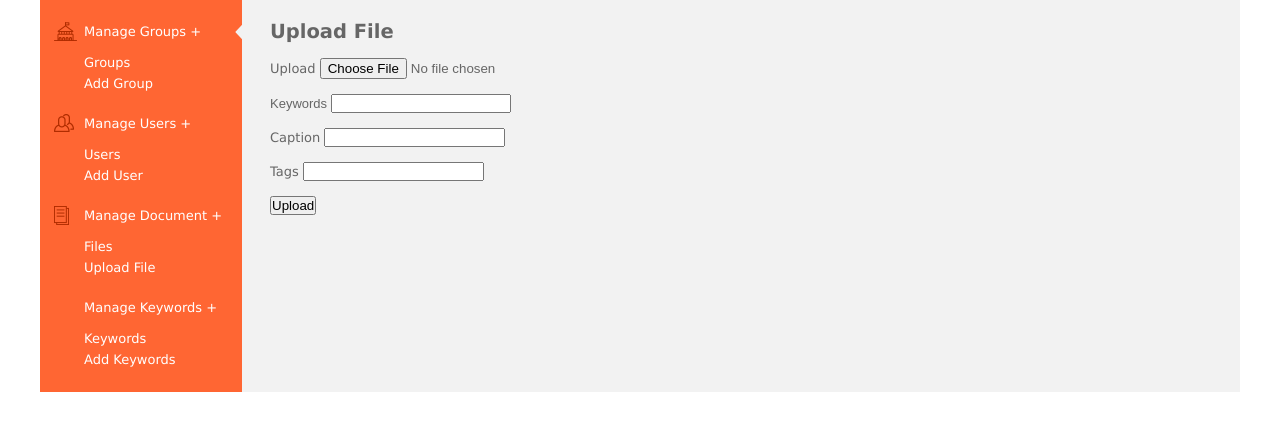
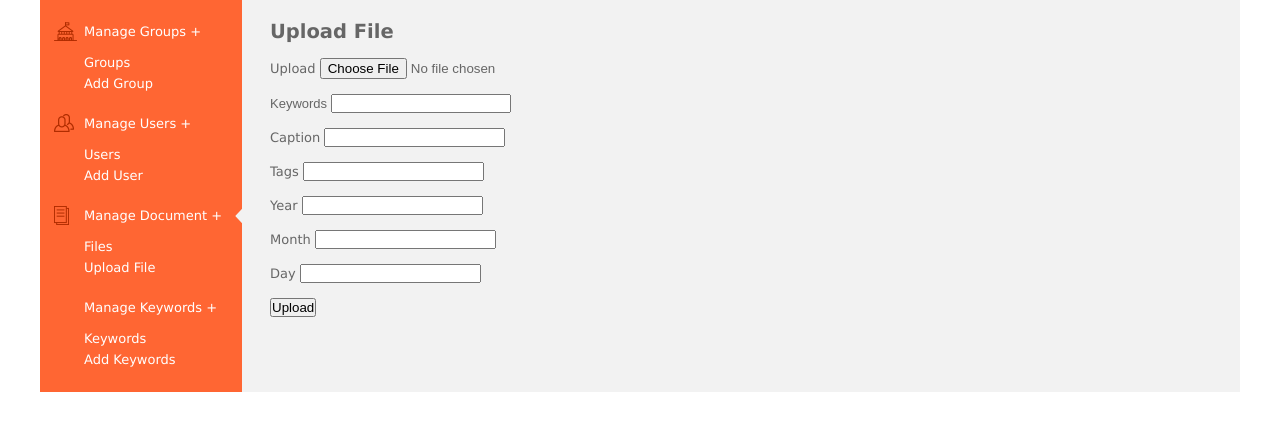
Before and after one commit to pritam-hajare/IGI, a PHP site: page /php-login-advanced/files.php?action=uploadFile in a window 1280 px wide. Shown: the part 127-558 px from the top of the page. Run offline with PHP 8.4, Linux system fonts and the light colour scheme; the visitor is signed in with stand-in values (Sample User, id 1); some libraries are stand-ins or nearby versions.

Commit message:
code for file data

```diff
--- a/_installation/02-create-user-table.sql
+++ b/_installation/02-create-user-table.sql
@@ -151,3 +151,5 @@ MODIFY `user_id` int(11) NOT NULL AUTO_INCREMENT,AUTO_INCREMENT=11;
 /*!40101 SET CHARACTER_SET_CLIENT=@OLD_CHARACTER_SET_CLIENT */;
 /*!40101 SET CHARACTER_SET_RESULTS=@OLD_CHARACTER_SET_RESULTS */;
 /*!40101 SET COLLATION_CONNECTION=@OLD_COLLATION_CONNECTION */;
+
+ALTER TABLE `igi_files` ADD `year` INT(11) NOT NULL AFTER `caption`, ADD `month` VARCHAR(10) NOT NULL AFTER `year`, ADD `day` INT(11) NOT NULL AFTER `month`;
--- a/classes/Files.php
+++ b/classes/Files.php
@@ -122,6 +122,9 @@ class Files
         $keywords  = trim($data['keywords']);
         $caption = trim($data['caption']);
         $tags = trim($data['tags']);
+        $year = trim($data['year']);
+        $month = trim($data['month']);
+        $day = trim($data['day']);
         $user_id = $_SESSION['user_id'];
         $groupid = $_SESSION['groupid'];
         $moderator =  $_SESSION['is_moderator'];
@@ -130,7 +133,7 @@ class Files
 
 		if ($this->databaseConnection()) {
                 // write new users data into database
-                $query_insert = $this->db_connection->prepare('INSERT INTO igi_files (filename, filepath, user_id, groupid, keywords, tags, caption, active, moderator, createdate) VALUES (:filename, :filepath, :userid, :groupid, :keywords,  :tags, :caption, :active, :moderator,  now())');
+                $query_insert = $this->db_connection->prepare('INSERT INTO igi_files (filename, filepath, user_id, groupid, keywords, tags, caption, year, month, day, active, moderator, createdate) VALUES (:filename, :filepath, :userid, :groupid, :keywords,  :tags, :caption, :year, :month, :day, :active, :moderator,  now())');
                 $query_insert->bindValue(':filename', $filename);
                 $query_insert->bindValue(':filepath', 'upload/'.$_SESSION['user_name'].'_'.$_SESSION['user_id']);
                 $query_insert->bindValue(':userid', $user_id);
@@ -138,6 +141,9 @@ class Files
                 $query_insert->bindValue(':keywords', rtrim($keywords, ','));
                 $query_insert->bindValue(':tags', $tags);
                 $query_insert->bindValue(':caption', $caption);
+                $query_insert->bindValue(':year', $year);
+                $query_insert->bindValue(':month', $month);
+                $query_insert->bindValue(':day', $day);
                 $query_insert->bindValue(':active', '1');
                 $query_insert->bindValue(':moderator', $moderator);
                 try{
@@ -192,6 +198,9 @@ class Files
     	$keywords  = trim($data['keywords']);
     	$caption = trim($data['caption']);
     	$tags = trim($data['tags']);
+    	$year = trim($data['year']);
+    	$month = trim($data['month']);
+    	$day = trim($data['day']);
     	$user_id = $_SESSION['user_id'];
     	$groupid = $_SESSION['groupid'];
     	$moderator =  $_SESSION['is_moderator'];
@@ -206,6 +215,9 @@ class Files
     															keywords = :keywords,
     															tags = :tags,
     															caption = :caption,
+    															year = :year,
+    															month = :month,
+    															day = :day,
     															moderator = :moderator,
     															active = :active,
     															updatedate = now()
@@ -215,6 +227,9 @@ class Files
     		$query_update->bindValue(':keywords', rtrim($keywords, ','));
     		$query_update->bindValue(':tags', $tags);
     		$query_update->bindValue(':caption', $caption);
+    		$query_update->bindValue(':year', $year);
+    		$query_update->bindValue(':month', $month);
+    		$query_update->bindValue(':day', $day);
     		$query_update->bindValue(':active', $active);
     		$query_update->bindValue(':moderator', $moderator);
     		$query_update->bindValue(':fileid', $fileid);
--- a/files.php
+++ b/files.php
@@ -22,7 +22,7 @@ require_once('classes/Files.php');
 
 // so this single line handles the entire users process.
 $files = new Files();
-
+$active = 'files';
 if (isset($_GET["action"]) && $_GET["action"] == 'uploadFile' ) {
 	// showing the user view (with the users form, and messages/errors)
 	include("views/uploadFile.php");
--- a/groups.php
+++ b/groups.php
@@ -23,7 +23,7 @@ require_once('classes/Groups.php');
 // create the registration object. when this object is created, it will do all registration stuff automatically
 // so this single line handles the entire registration process.
 $groups = new Groups();
-
+$active = 'manage_groups';
 if (isset($_GET["action"]) && $_GET["action"] == 'addGroup' ) {
 	// showing the user view (with the users form, and messages/errors)
 	include("views/addGroup.php");
--- a/index.php
+++ b/index.php
@@ -33,7 +33,7 @@ require_once('classes/Login.php');
 // create a login object. when this object is created, it will do all login/logout stuff automatically
 // so this single line handles the entire login process.
 $login = new Login();
-
+$active = 'manage_groups';
 // ... ask if we are logged in here:
 if ($login->isUserLoggedIn() == true) {
     // the user is logged in. you can do whatever you want here.
--- a/keywords.php
+++ b/keywords.php
@@ -23,7 +23,7 @@ require_once('classes/Keywords.php');
 // create the registration object. when this object is created, it will do all registration stuff automatically
 // so this single line handles the entire registration process.
 $Keywords = new Keywords();
-
+$active = 'keywords';
 // showing the register view (with the registration form, and messages/errors)
 
 if (isset($_GET["action"]) && $_GET["action"] == 'addKeywords' ) {
--- a/users.php
+++ b/users.php
@@ -22,6 +22,7 @@ require_once('classes/Users.php');
 
 // so this single line handles the entire users process.
 $users = new Users();
+$active = 'users';
 //echo '<pre>'; print_r($_POST); die();
 if (isset($_GET["action"]) && $_GET["action"] == 'adduser' ) {
 	// showing the user view (with the users form, and messages/errors)
--- a/views/_leftNav.php
+++ b/views/_leftNav.php
@@ -11,25 +11,25 @@
 <div id="left-panel">
         	<div class="left-navigation">
             	<ul>
-                	<li class="active"><a href="#"><span class="icons"><img src="libraries/css/images/institute-icon.png"/></span>Manage Groups <span class="expand-menu">+</span></a>
+                	<li <?php if (isset($active) && $active == 'manage_groups') { ?> class="active" <?php } else { ?> class="" <?php } ?> ><a href="#"><span class="icons"><img src="libraries/css/images/institute-icon.png"/></span>Manage Groups <span class="expand-menu">+</span></a>
                     	<ul>
                         	<li><a href="groups.php">Groups</a></li>
                             <li><a href="groups.php?action=addGroup">Add Group</a></li>
                         </ul>
                     </li>
-                    <li><a href="#"><span class="icons"><img src="libraries/css/images/user-icon.png"/></span>Manage Users <span class="expand-menu">+</span></a>
+                    <li <?php if (isset($active) && $active == 'users') { ?> class="active" <?php } else { ?> class="" <?php } ?> ><a href="#"><span class="icons"><img src="libraries/css/images/user-icon.png"/></span>Manage Users <span class="expand-menu">+</span></a>
                     	<ul>
                         	<li><a href="users.php">Users</a></li>
                             <li><a href="users.php?action=adduser">Add User</a></li>
                         </ul>
                     </li>
-                    <li><a href="#"><span class="icons"><img src="libraries/css/images/document-icon.png"/></span>Manage Document <span class="expand-menu">+</span></a>
+                    <li <?php if (isset($active) && $active == 'files') { ?> class="active" <?php } else { ?> class="" <?php } ?> ><a href="#"><span class="icons"><img src="libraries/css/images/document-icon.png"/></span>Manage Document <span class="expand-menu">+</span></a>
                     	<ul>
                         	<li><a href="files.php">Files</a></li>
                             <li><a href="files.php?action=uploadFile">Upload File</a></li>
                         </ul>
                     </li>
-                    <li><a href="#"><span class="icons"></span>Manage Keywords <span class="expand-menu">+</span></a>
+                    <li <?php if (isset($active) && $active == 'keywords') { ?> class="active" <?php } else { ?> class="" <?php } ?>><a href="#"><span class="icons"></span>Manage Keywords <span class="expand-menu">+</span></a>
                     	<ul>
                         	<li><a href="keywords.php">Keywords</a></li>
                             <li><a href="keywords.php?action=addKeywords">Add Keywords</a></li>
--- a/views/uploadFile.php
+++ b/views/uploadFile.php
@@ -54,6 +54,42 @@
           return false;
         }
       });
+
+    $("#year").keypress(function (e) {
+        //if the letter is not digit then display error and don't type anything
+        if (e.which != 8 && e.which != 0 && (e.which < 48 || e.which > 57)) {
+           //display error message
+           $("#errmsg").html("Digits Only").show().fadeOut("slow");
+                  return false;
+       }
+      });
+
+    $("#day").keypress(function (e) {
+        //if the letter is not digit then display error and don't type anything
+        if (e.which != 8 && e.which != 0 && (e.which < 48 || e.which > 57)) {
+           //display error message
+           $("#errmsg").html("Digits Only").show().fadeOut("slow");
+                  return false;
+       }
+    });
+
+    var availableTags = [
+                         "January",
+                         "February",
+                         "March",
+                         "April",
+                         "May",
+                         "June",
+                         "July",
+                         "August",
+                         "September",
+                         "October",
+                         "November",
+                         "Dec"
+                       ];
+                       $( "#month" ).autocomplete({
+                         source: availableTags
+                       });
   });
   </script>
   <div id="main-content">
@@ -74,6 +110,18 @@
 	<div>
     <label for="tags">Tags</label>
     <input id="tags" type="text" name="tags"/>
+    </div><br>
+    <div>
+    <label for="year">Year</label>
+    <input id="year" type="text" name="year"/>
+    </div><br>
+    <div>
+    <label for="month">Month</label>
+    <input id="month" type="text" name="month"/>
+    </div><br>
+    <div>
+    <label for="day">Day</label>
+    <input id="day" type="text" name="day"/>
     </div><br>
     <div>
     <input type="submit" name="uploadfile" value="Upload" />
```
Also changed, not shown: views/filesList.php (+47 -9 lines).
